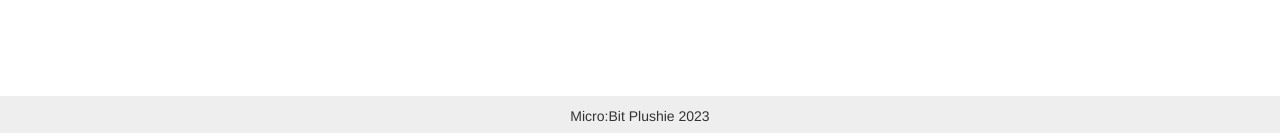
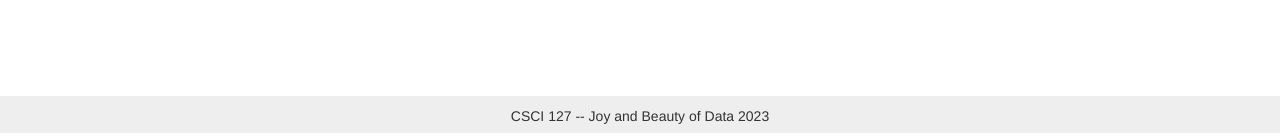
Before and after one commit to jake-chipps/csci127, a Jekyll site: the page built from index.html, in a window 1280 px wide. Shown: the part 764-897 px from the top of the page. Built offline with Jekyll 4.4.1, drawn with Linux system fonts in a browser that asks for light colours.

Commit message:
Change footer

```diff
--- a/_includes/footer.html
+++ b/_includes/footer.html
@@ -2,7 +2,7 @@
     <div class="container">
 
         <p class="text-center">
-            Micro:Bit Plushie {{ site.time | date: '%Y' }}
+            CSCI 127 -- Joy and Beauty of Data {{ site.time | date: '%Y' }}
         </p>
         <!-- <p class="text-muted">Place sticky footer content here.</p> -->
     </div>
```
